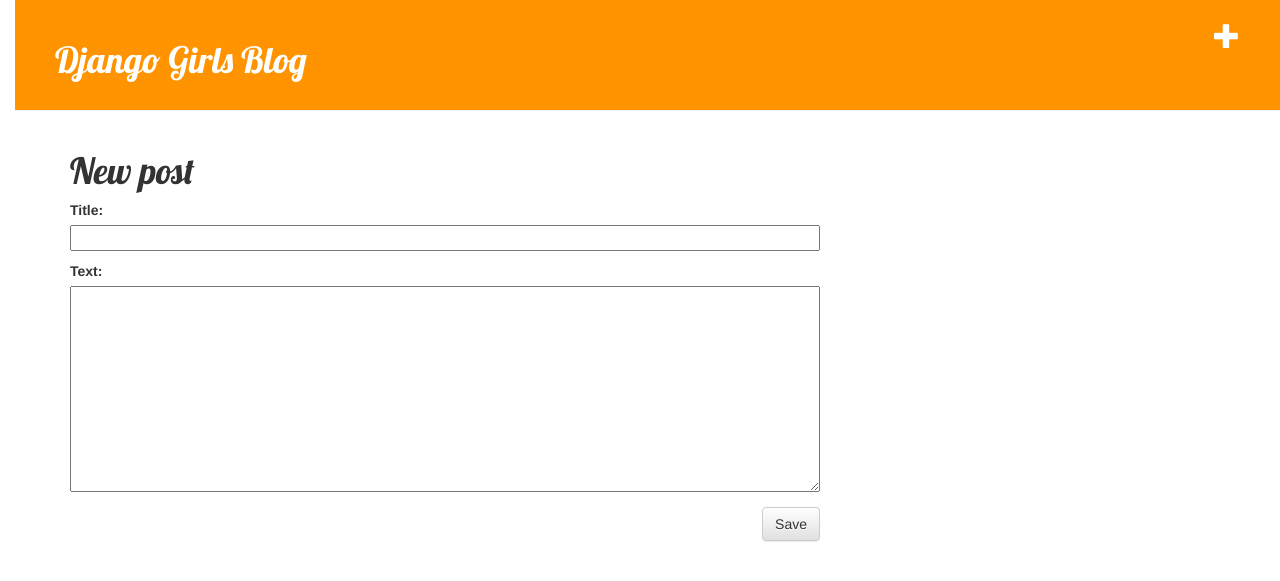
After one commit to tominagamaya/django-blog, a Django app: page /post/new/ in a window 1280 px wide. The commit adds this page. Shown: the top 581 px of the page. Run offline with Django 3.2, Linux system fonts and the light colour scheme; some libraries are stand-ins or nearby versions.

Commit message:
入力画面を追加

```diff
--- /dev/null
+++ b/blog/forms.py
@@ -0,0 +1,8 @@
+from django import forms
+from .models import Post
+
+
+class PostForm(forms.ModelForm):
+    class Meta:
+        model = Post
+        fields = ('title', 'text',)
--- a/blog/templates/blog/base.html
+++ b/blog/templates/blog/base.html
@@ -11,6 +11,7 @@
 </head>
 <body>
 <div class="page-header">
+    <a href="{% url 'post_new' %}" class="top-menu"><span class="glyphicon glyphicon-plus"></span></a>
     <h1><a href="/">Django Girls Blog</a></h1>
 </div>
 <div class="content container">
--- /dev/null
+++ b/blog/templates/blog/post_edit.html
@@ -0,0 +1,9 @@
+{% extends 'blog/base.html' %}
+
+{% block content %}
+    <h1>New post</h1>
+    <form method="POST" class="post-form">{% csrf_token %}
+        {{ form.as_p }}
+        <button type="submit" class="save btn btn-default">Save</button>
+    </form>
+{% endblock %}
--- a/blog/urls.py
+++ b/blog/urls.py
@@ -4,4 +4,5 @@
 urlpatterns = [
     path('', views.post_list, name='post_list'),
     path('post/<int:pk>/', views.post_detail, name='post_detail'),
+    path('post/new/', views.post_new, name='post_new'),
 ]
--- a/blog/views.py
+++ b/blog/views.py
@@ -1,6 +1,8 @@
 from django.shortcuts import render, get_object_or_404
 from django.utils import timezone
 from .models import Post
+from .forms import PostForm
+from django.shortcuts import redirect
 
 
 def post_list(request):
@@ -11,3 +13,17 @@
 def post_detail(request, pk):
     post = get_object_or_404(Post, pk=pk)
     return render(request, 'blog/post_detail.html', {'post': post})
+
+
+def post_new(request):
+    if request.method == 'POST':
+        form = PostForm(request.POST)
+        if form.is_valid():
+            post = form.save(commit=False)
+            post.author = request.user
+            post.published_date = timezone.now()
+            post.save()
+            return redirect('post_detail', pk=post.pk)
+    else:
+        form = PostForm()
+    return render(request, 'blog/post_edit.html', {'form': form})
```
